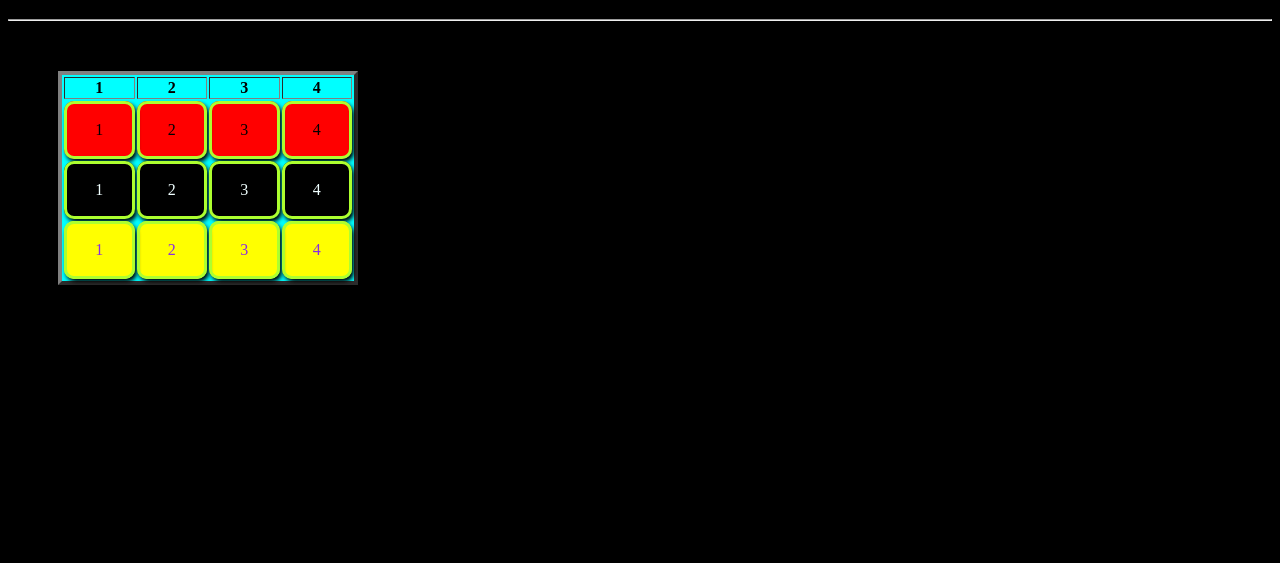
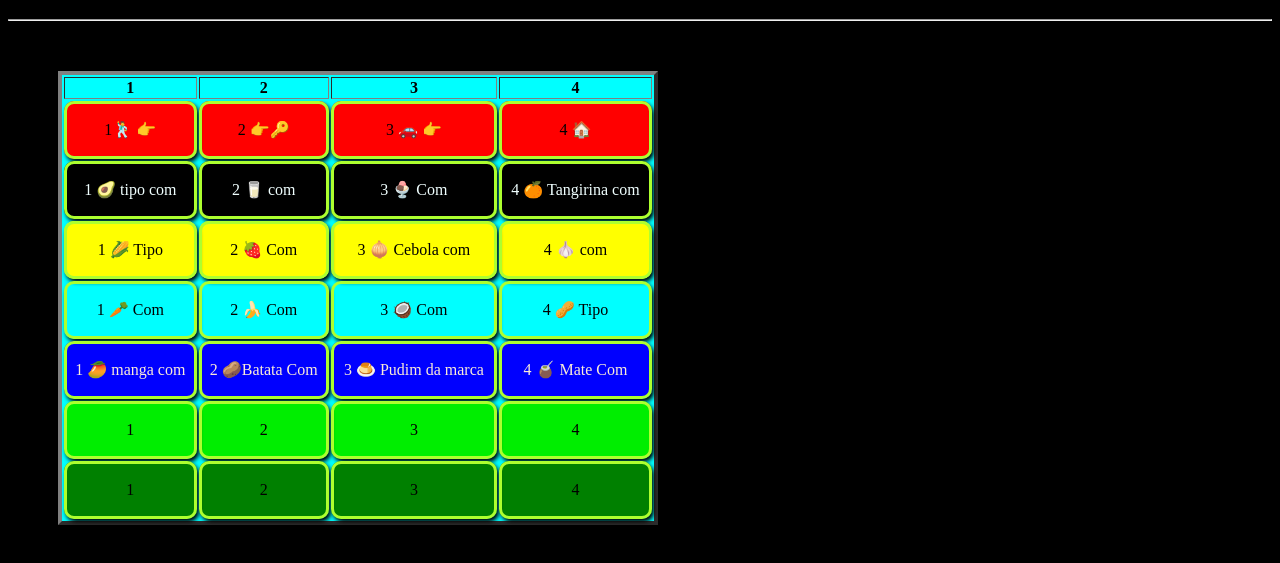
Before and after one commit to edskate/24-07-2024, a plain HTML site: page index.html in a window 1280 px wide. Shown: the part 61-624 px from the top of the page. Drawn offline with Linux system fonts and the light colour scheme.

Commit message:
Uma modificação

```diff
--- a/index.html
+++ b/index.html
@@ -9,7 +9,7 @@
 <body>
     <h1>Contrução de Table.</h1>
     <hr>
-    <table border="4" width="300" bgcolor="aqua">
+    <table border="4" width="600" bgcolor="aqua">
         <tr>
         <th>1</th>
         <th>2</th>
@@ -17,18 +17,42 @@
         <th>4</th>
         </tr>
         <tr border="3" bgcolor="red">
+            <td>1🕺 👉</td>
+            <td>2 👉🔑</td>
+            <td>3 🚗 👉</td>
+            <td>4 🏠</td>
+        </tr>
+        <tr border="3" bgcolor="black" style="color: azure;">
+            <td>1 🥑 tipo com</td>
+            <td>2 🥛 com</td>
+            <td>3 🍨 Com</td>
+            <td>4 🍊 Tangirina com </td>
+        </tr>
+        <tr bgcolor="yellow" border="3" style="color: black;">
+            <td>1 🌽 Tipo</td>
+            <td>2 🍓 Com</td>
+            <td>3 🧅 Cebola com</td>
+            <td>4 🧄 com </td>
+        </tr>
+        <tr>
+            <td>1 🥕 Com</td>
+            <td>2 🍌 Com</td>
+            <td>3 🥥 Com</td>
+            <td>4 🥜 Tipo</td>
+        </tr>
+        <tr bgcolor="blue" style="color: antiquewhite;">
+            <td>1 🥭 manga com</td>
+            <td>2 🥔Batata Com </td>
+            <td>3 🍮 Pudim da marca</td>
+            <td>4 🧉 Mate Com</td>
+        </tr>
+        <tr bgcolor="gree">
             <td>1</td>
             <td>2</td>
             <td>3</td>
             <td>4</td>
         </tr>
-        <tr border="3" bgcolor="black" style="color: azure;">
-            <td>1</td>
-            <td>2</td>
-            <td>3</td>
-            <td>4</td>
-        </tr>
-        <tr bgcolor="yellow" border="3" style="color: blueviolet;">
+        <tr bgcolor="green">
             <td>1</td>
             <td>2</td>
             <td>3</td>
```
